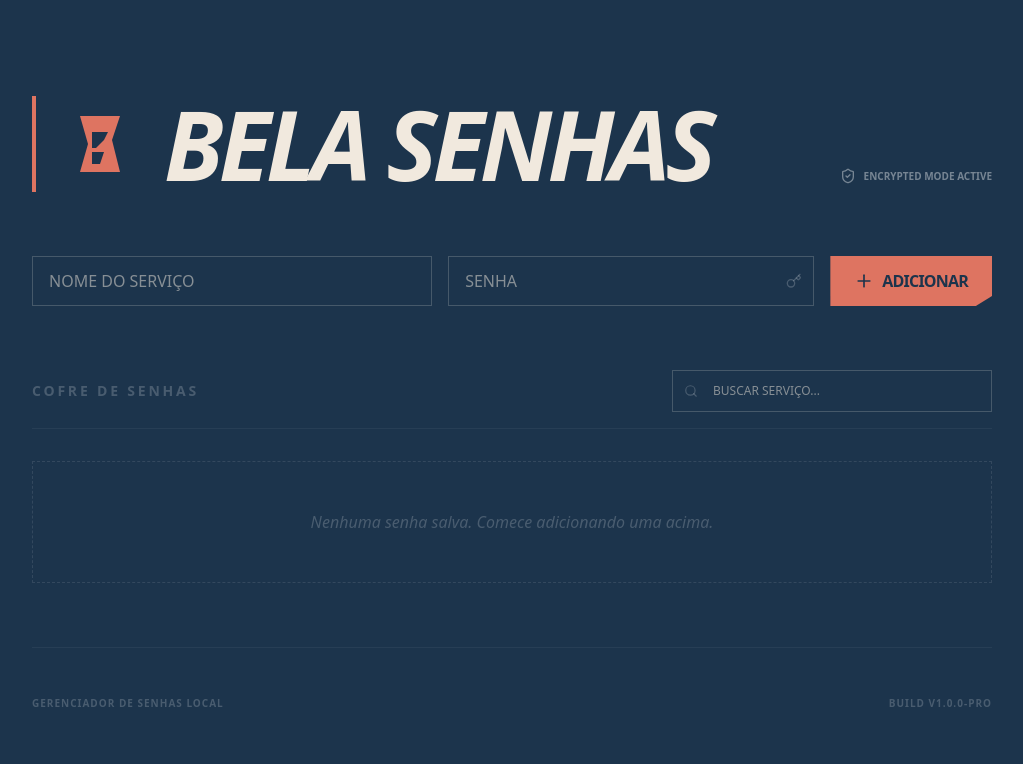
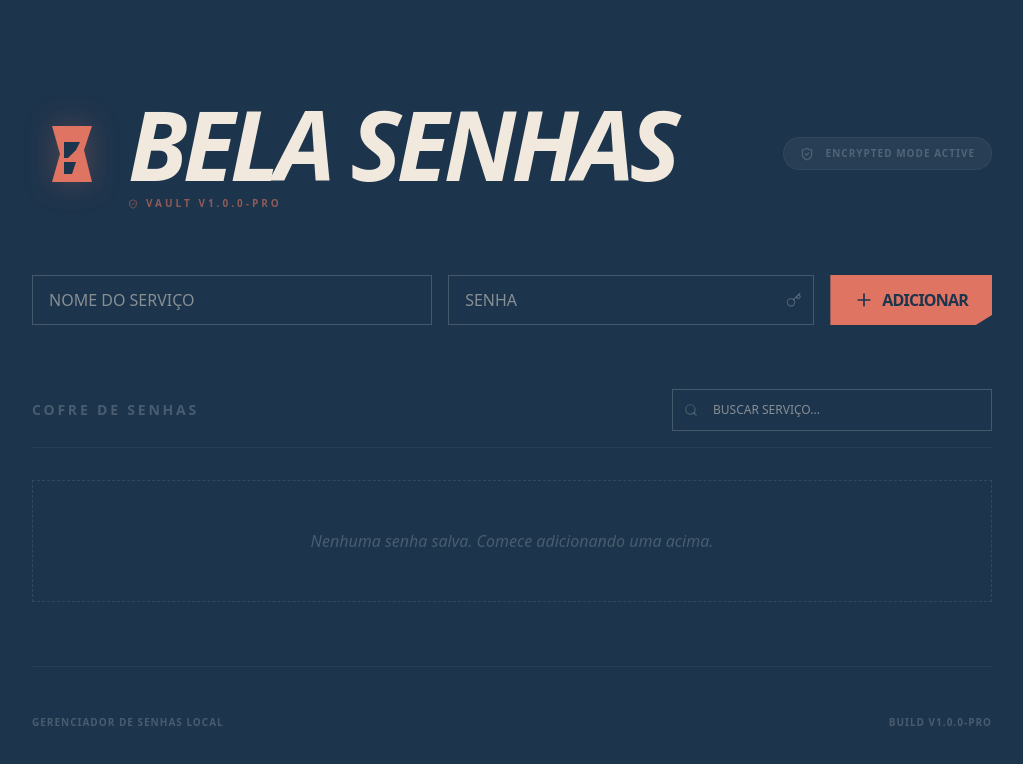
Before and after one commit to GabrielDangelo21/BelaSenhas, a Next.js app: page / in a window 1280 px wide. Shown: the top 764 px of the page, without its empty margins (128-1151 px from the left). Built offline with nearby package versions, Linux system fonts and the light colour scheme.

Commit message:
feat: Implement client-side password manager dashboard with local storage encryption and CRUD operations.

```diff
--- a/app/page.tsx
+++ b/app/page.tsx
@@ -103,16 +103,22 @@ export default function Dashboard() {
 
   return (
     <main className="min-h-screen p-6 md:p-24 max-w-6xl mx-auto flex flex-col gap-16">
-      <header className="flex flex-col md:flex-row items-center md:items-baseline justify-between border-l-4 border-primary pl-6 animate-reveal">
-        <div className="flex items-center gap-6">
-          <Logo className="w-12 h-12 md:w-20 md:h-20 text-primary" />
-          <h1 className="text-5xl md:text-8xl font-black uppercase tracking-tighter leading-none italic">
-            Bela Senhas
-          </h1>
+      <header className="flex flex-col md:flex-row items-center justify-between animate-reveal">
+        <div className="flex items-center gap-4">
+          <Logo className="w-14 h-14 md:w-20 md:h-20 text-primary drop-shadow-[0_0_15px_rgba(222,116,97,0.3)]" />
+          <div className="flex flex-col">
+            <h1 className="text-5xl md:text-8xl font-black uppercase tracking-tighter leading-none italic flex items-baseline gap-2">
+              Bela Senhas
+            </h1>
+            <div className="flex items-center gap-2 mt-1 text-[10px] uppercase font-bold tracking-[0.3em] text-primary/60">
+              <ShieldCheck size={10} />
+              <span>Vault v1.0.0-PRO</span>
+            </div>
+          </div>
         </div>
-        <div className="flex items-center gap-2 mt-4 md:mt-0 text-white/40">
-          <ShieldCheck size={16} />
-          <span className="text-[10px] uppercase font-bold">Encrypted Mode Active</span>
+        <div className="hidden md:flex items-center gap-3 text-white/20 border border-white/5 px-4 py-2 bg-white/5 rounded-full">
+          <ShieldCheck size={14} />
+          <span className="text-[10px] uppercase font-bold tracking-widest">Encrypted Mode Active</span>
         </div>
       </header>
 
```
